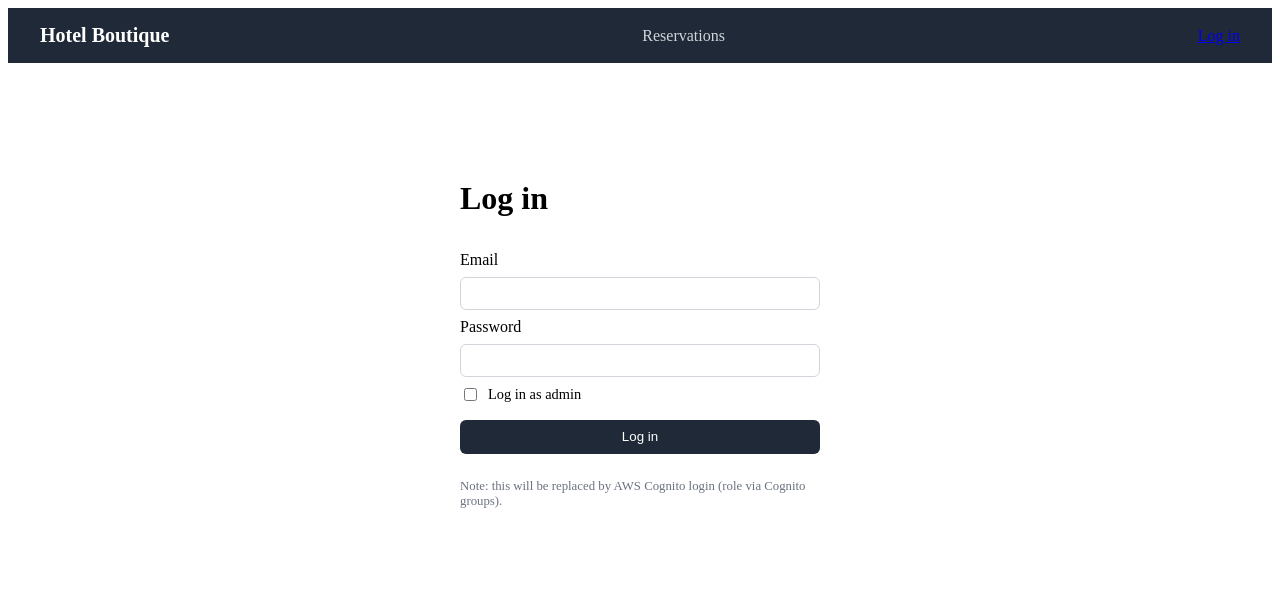
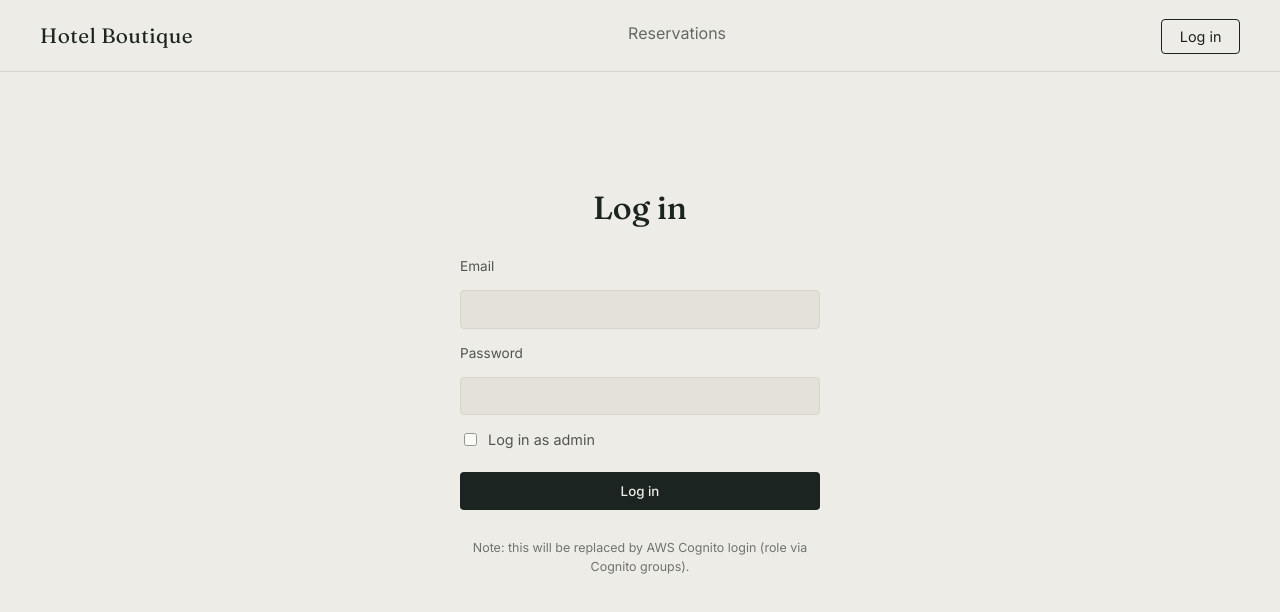
Before and after one commit to JOAKOO123/web-hotel-boutique, an Angular app: page /login in a window 1280 px wide. Shown: the top 612 px of the page. Built offline with nearby package versions, Linux system fonts and the light colour scheme.

Commit message:
style: apply hotel boutique visual identity

```diff
--- a/src/app/features/admin/dashboard/dashboard.scss
+++ b/src/app/features/admin/dashboard/dashboard.scss
@@ -1,41 +1,42 @@
 .dashboard {
   .summary-cards {
     display: flex;
-    gap: 1rem;
-    margin-bottom: 2rem;
+    gap: 2.5rem;
+    margin-bottom: 2.5rem;
+    padding-bottom: 1.5rem;
+    border-bottom: 1px solid var(--color-border);
   }
 
   .card {
-    background: #f3f4f6;
-    border-radius: 8px;
-    padding: 1rem 1.5rem;
     display: flex;
     flex-direction: column;
     gap: 0.25rem;
 
     .label {
-      font-size: 0.85rem;
-      color: #6b7280;
+      font-size: 0.8rem;
+      opacity: 0.6;
     }
 
     .value {
-      font-size: 1.5rem;
-      font-weight: 700;
+      font-family: var(--font-display);
+      font-size: 1.8rem;
     }
   }
 
   .chart-section {
-    margin-bottom: 2rem;
+    margin-bottom: 2.5rem;
     max-width: 600px;
 
+    h2 { margin-bottom: 0.75rem; }
+
     .legend {
-      font-size: 0.8rem;
-      color: #6b7280;
-      margin: 0 0 0.5rem;
+      font-size: 0.78rem;
+      opacity: 0.6;
+      margin: 0 0 0.75rem;
     }
 
     canvas {
-      max-height: 300px;
+      max-height: 280px;
     }
   }
 }
--- a/src/app/features/admin/dashboard/dashboard.ts
+++ b/src/app/features/admin/dashboard/dashboard.ts
@@ -35,7 +35,7 @@ export class Dashboard implements AfterViewInit {
         datasets: [{
           label: 'Revenue (CLP)',
           data: data.map(d => d.revenue),
-          backgroundColor: '#1f2937'
+          backgroundColor: '#254c4b'
         }]
       },
       options: {
@@ -55,7 +55,7 @@ export class Dashboard implements AfterViewInit {
         datasets: [{
           label: 'Reservations',
           data: data.map(d => d.count),
-          backgroundColor: data.map(d => d.season === 'high' ? '#dc2626' : '#2563eb')
+          backgroundColor: data.map(d => d.season === 'high' ? '#9c4a3a' : '#a9834f')
         }]
       },
       options: {
--- a/src/app/features/auth/login/login.scss
+++ b/src/app/features/auth/login/login.scss
@@ -1,41 +1,64 @@
 .login-container {
   max-width: 360px;
-  margin: 4rem auto;
+  margin: 5rem auto;
   display: flex;
   flex-direction: column;
-  gap: 0.75rem;
+  gap: 1rem;
+
+  h1 {
+    text-align: center;
+  }
 
   form {
     display: flex;
     flex-direction: column;
-    gap: 0.5rem;
+    gap: 0.85rem;
+  }
+
+  label {
+    font-size: 0.85rem;
+    opacity: 0.75;
   }
 
   input {
-    padding: 0.5rem;
-    border: 1px solid #d1d5db;
-    border-radius: 6px;
+    padding: 0.65rem 0.75rem;
+    border: 1px solid var(--color-border);
+    border-radius: 4px;
+    background: var(--color-paper-raised);
+    font-family: var(--font-body);
+
+    &:focus {
+      outline: none;
+      border-color: var(--color-brass);
+    }
+  }
+
+  .checkbox-label {
+    display: flex;
+    flex-direction: row;
+    align-items: center;
+    gap: 0.5rem;
+    font-size: 0.9rem;
   }
 
   button {
     margin-top: 0.5rem;
-    padding: 0.6rem;
+    padding: 0.7rem;
     border: none;
-    border-radius: 6px;
-    background-color: #1f2937;
-    color: #fff;
+    border-radius: 4px;
+    background-color: var(--color-ink);
+    color: var(--color-paper);
     cursor: pointer;
+    font-weight: 500;
+
+    &:hover {
+      background-color: var(--color-brass);
+    }
   }
 
   .note {
-    font-size: 0.8rem;
-    color: #6b7280;
-  }
-
-  .checkbox-label {
-    display: flex;
-    align-items: center;
-    gap: 0.5rem;
-    font-size: 0.9rem;
+    font-size: 0.78rem;
+    opacity: 0.6;
+    text-align: center;
   }
 }
--- a/src/app/features/reservations/reservations-create/reservations-create.scss
+++ b/src/app/features/reservations/reservations-create/reservations-create.scss
@@ -1,6 +1,6 @@
 .reservation-form {
 	max-width: 420px;
-	margin: 2rem auto;
+	margin: 2.5rem auto;
 
 	form {
 		display: flex;
@@ -8,33 +8,50 @@
 		gap: 0.5rem;
 	}
 
+	label {
+		font-size: 0.85rem;
+		opacity: 0.75;
+		margin-top: 0.4rem;
+	}
+
 	input, select {
-		padding: 0.5rem;
-		border: 1px solid #d1d5db;
-		border-radius: 6px;
+		padding: 0.6rem 0.75rem;
+		border: 1px solid var(--color-border);
+		border-radius: 4px;
+		background: var(--color-paper-raised);
+		font-family: var(--font-body);
+
+		&:focus {
+			outline: none;
+			border-color: var(--color-brass);
+		}
 	}
 
 	.actions {
 		display: flex;
 		justify-content: flex-end;
 		gap: 0.75rem;
-		margin-top: 1rem;
+		margin-top: 1.5rem;
 	}
 
 	button {
-		padding: 0.6rem 1.2rem;
+		padding: 0.65rem 1.3rem;
 		border: none;
-		border-radius: 6px;
+		border-radius: 4px;
 		cursor: pointer;
+		font-weight: 500;
 	}
 
 	.btn-submit {
-		background-color: #1f2937;
-		color: #fff;
+		background-color: var(--color-ink);
+		color: var(--color-paper);
+
+		&:hover { background-color: var(--color-brass); }
 	}
 
 	.btn-cancel {
-		background-color: #e5e7eb;
-		color: #1f2937;
+		background-color: transparent;
+		color: var(--color-ink);
+		border: 1px solid var(--color-border);
 	}
 }
--- a/src/app/features/reservations/reservations-list/reservations-list.scss
+++ b/src/app/features/reservations/reservations-list/reservations-list.scss
@@ -2,37 +2,62 @@
   .header-row {
     display: flex;
     justify-content: space-between;
-    align-items: center;
-    margin-bottom: 1.5rem;
+    align-items: baseline;
+    margin-bottom: 2rem;
   }
 
   .btn-new {
-    background-color: #1f2937;
-    color: #fff;
-    padding: 0.5rem 1rem;
-    border-radius: 6px;
+    background-color: var(--color-ink);
+    color: var(--color-paper);
+    padding: 0.6rem 1.2rem;
+    border-radius: 4px;
     text-decoration: none;
+    font-size: 0.9rem;
+
+    &:hover {
+      background-color: var(--color-brass);
+    }
   }
 
   .reservations-table {
     width: 100%;
     border-collapse: collapse;
 
-    th, td {
+    th {
       text-align: left;
-      padding: 0.75rem 1rem;
-      border-bottom: 1px solid #e5e7eb;
+      padding: 0.6rem 1rem;
+      font-weight: 500;
+      font-size: 0.8rem;
+      opacity: 0.6;
+      border-bottom: 1px solid var(--color-ink);
+    }
+
+    td {
+      text-align: left;
+      padding: 0.9rem 1rem;
+      border-bottom: 1px solid var(--color-border);
     }
 
     .status {
-      padding: 0.25rem 0.6rem;
-      border-radius: 999px;
-      font-size: 0.8rem;
+      font-size: 0.82rem;
       text-transform: capitalize;
+      position: relative;
+      padding-left: 1rem;
 
-      &.confirmed { background: #d1fae5; color: #065f46; }
-      &.pending { background: #fef3c7; color: #92400e; }
-      &.cancelled { background: #fee2e2; color: #991b1b; }
+      &::before {
+        content: '';
+        position: absolute;
+        left: 0;
+        top: 50%;
+        transform: translateY(-50%);
+        width: 6px;
+        height: 6px;
+        border-radius: 50%;
+      }
+
+      &.confirmed::before { background: var(--color-forest); }
+      &.pending::before { background: var(--color-brass); }
+      &.cancelled::before { background: var(--color-rust); }
     }
   }
 }
--- a/src/app/layout/header/header.scss
+++ b/src/app/layout/header/header.scss
@@ -2,34 +2,51 @@
 	display: flex;
 	align-items: center;
 	justify-content: space-between;
-	padding: 1rem 2rem;
-	background-color: #1f2937;
-	color: #fff;
+	padding: 1.25rem 2.5rem;
+	background-color: var(--color-paper);
+	border-bottom: 1px solid var(--color-border);
 
 	.brand {
-		font-weight: 700;
-		font-size: 1.25rem;
+		font-family: var(--font-display);
+		font-size: 1.3rem;
+		letter-spacing: 0.02em;
+		color: var(--color-ink);
 	}
 
 	.nav-links {
 		display: flex;
-		gap: 1.5rem;
+		gap: 2rem;
 
 		a {
-			color: #d1d5db;
+			color: var(--color-ink);
 			text-decoration: none;
+			padding-bottom: 0.25rem;
+			border-bottom: 2px solid transparent;
+			opacity: 0.65;
 
 			&.active,
 			&:hover {
-				color: #fff;
+				opacity: 1;
+				border-bottom-color: var(--color-brass);
 			}
 		}
 	}
 
-	.auth-actions button {
-		padding: 0.5rem 1rem;
-		border: none;
-		border-radius: 6px;
-		cursor: pointer;
+	.auth-actions {
+		a, button {
+			font-size: 0.9rem;
+			padding: 0.5rem 1.1rem;
+			border-radius: 4px;
+			border: 1px solid var(--color-ink);
+			background: transparent;
+			color: var(--color-ink);
+			cursor: pointer;
+			text-decoration: none;
+
+			&:hover {
+				background: var(--color-ink);
+				color: var(--color-paper);
+			}
+		}
 	}
 }
--- a/src/index.html
+++ b/src/index.html
@@ -5,6 +5,9 @@
     <title>WebHotelBoutique</title>
     <base href="/" />
     <meta name="viewport" content="width=device-width, initial-scale=1" />
+    <link rel="preconnect" href="https://fonts.googleapis.com" />
+    <link rel="preconnect" href="https://fonts.gstatic.com" crossorigin />
+    <link href="https://fonts.googleapis.com/css2?family=Fraunces:opsz,wght@9..144,400;9..144,500;9..144,600&family=Inter:wght@400;500;600&display=swap" rel="stylesheet" />
     <link rel="icon" type="image/x-icon" href="favicon.ico" />
   </head>
   <body>
--- a/src/styles.scss
+++ b/src/styles.scss
@@ -1 +1,48 @@
-/* You can add global styles to this file, and also import other style files */
+:root {
+	--color-ink: #1b2420;
+	--color-paper: #eeece6;
+	--color-paper-raised: #e4e1d8;
+	--color-brass: #a9834f;
+	--color-teal: #254c4b;
+	--color-forest: #3f6b4e;
+	--color-rust: #9c4a3a;
+	--color-border: #d8d4c8;
+
+	--font-display: 'Fraunces', serif;
+	--font-body: 'Inter', sans-serif;
+}
+
+* {
+	box-sizing: border-box;
+}
+
+html, body {
+	margin: 0;
+	padding: 0;
+	background-color: var(--color-paper);
+	color: var(--color-ink);
+	font-family: var(--font-body);
+	font-size: 16px;
+	line-height: 1.5;
+}
+
+h1, h2, h3 {
+	font-family: var(--font-display);
+	font-weight: 500;
+	margin: 0 0 0.5rem;
+}
+
+h1 { font-size: 2rem; }
+h2 { font-size: 1.35rem; }
+
+a {
+	color: inherit;
+}
+
+button {
+	font-family: var(--font-body);
+}
+
+table {
+	font-variant-numeric: tabular-nums;
+}
```
